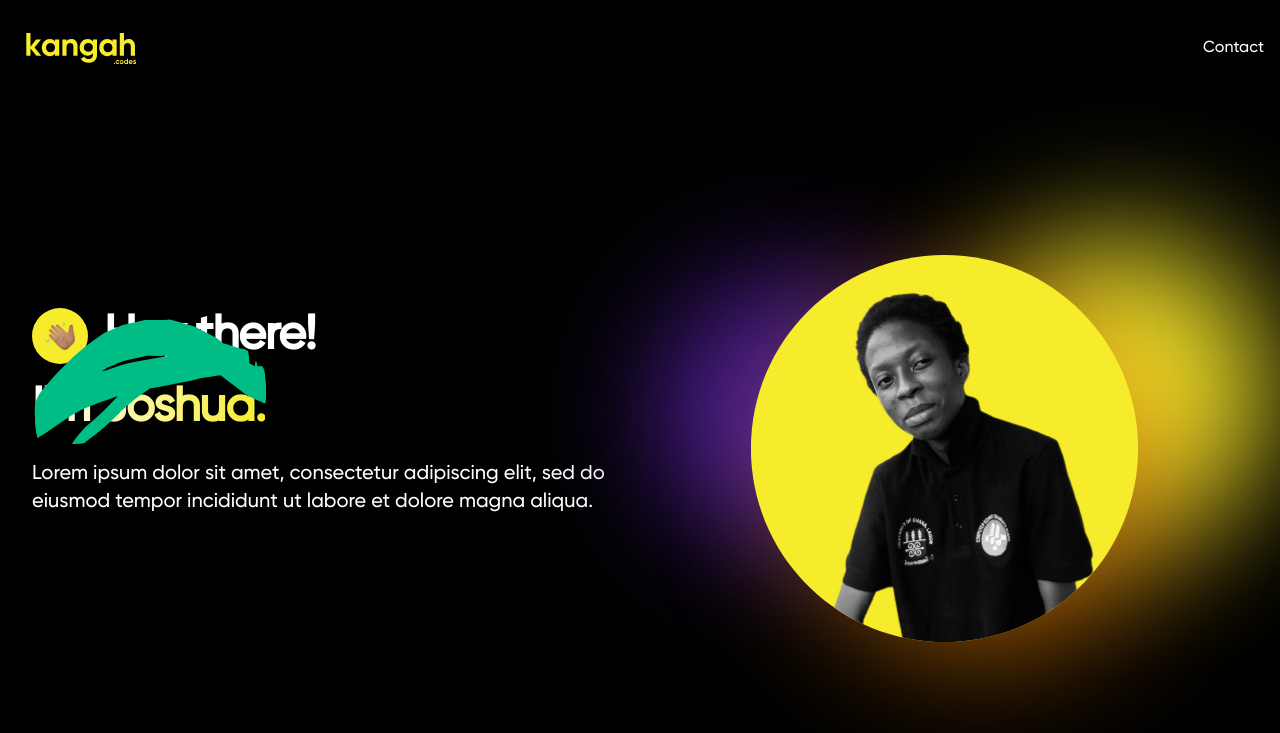
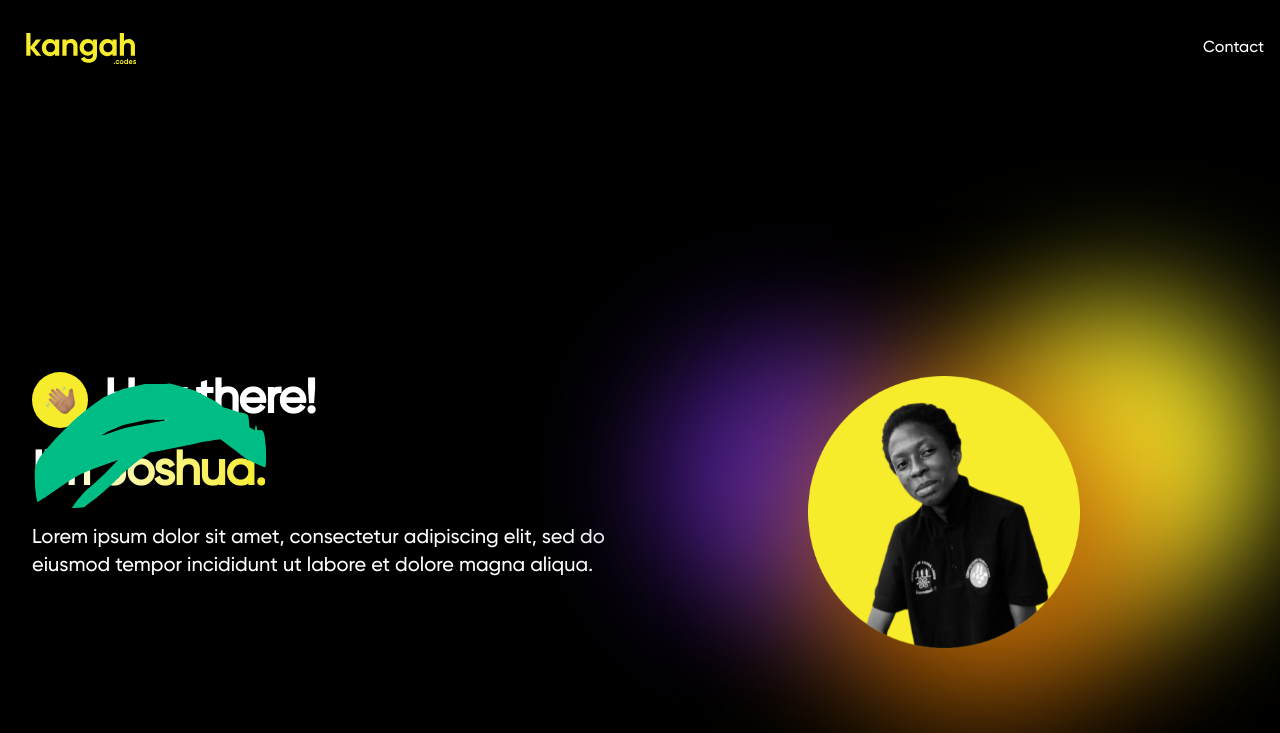
Before and after one commit to kangah-codes/personal-website, a Next.js app: page / in a window 1280 px wide. Shown: the top 733 px of the page. Built offline with nearby package versions, Linux system fonts and the light colour scheme.

Commit message:
Update Hero.js

```diff
--- a/components/Hero.js
+++ b/components/Hero.js
@@ -1,7 +1,7 @@
 /* eslint-disable @next/next/no-img-element */
 const Hero = () => {
 	return (
-		<div className="m-auto max-w-7xl py-20 pt-20 md:pt-28 xl:pt-20 px-8 text-white">
+		<div className="m-auto max-w-7xl py-20 pt-20 md:pt-48 xl:pt-36 px-8 text-white">
 			<div className="grid grid-cols-1 lg:grid-cols-2 w-full items-start">
 				<div className="md:text-5xl text-2xl my-auto">
 					<h1 className="tracking-tight font-bold text-white leading-tighter mb-4 leading-normal">
@@ -39,8 +39,13 @@ const Hero = () => {
 					<div className="absolute top-0 left-5 w-72 h-72 bg-purple-900 rounded-full filter blur-3xl animate-blob" />
 					<div className="absolute top-0 -right-4 w-72 h-72 bg-baseColour rounded-full filter blur-3xl animate-blob animation-delay-2000" />
 					<div className="absolute top-28 right-36 w-72 h-72 bg-orange-600 rounded-full filter blur-3xl animate-blob animation-delay-4000" />
-					<div className="space-y-4 absolute">
-						<img src="/my-photo.png" alt="me" className="mx-auto" />
+					<div className="space-y-4 absolute" style={{ left: "50%" }}>
+						<img
+							src="/my-photo.png"
+							alt="me"
+							className="relative"
+							style={{ left: "-50%" }}
+						/>
 
 						{/* <div className="p-5 bg-white rounded-lg flex items-center justify-between space-x-8">
 							<div className="flex-1">
```
